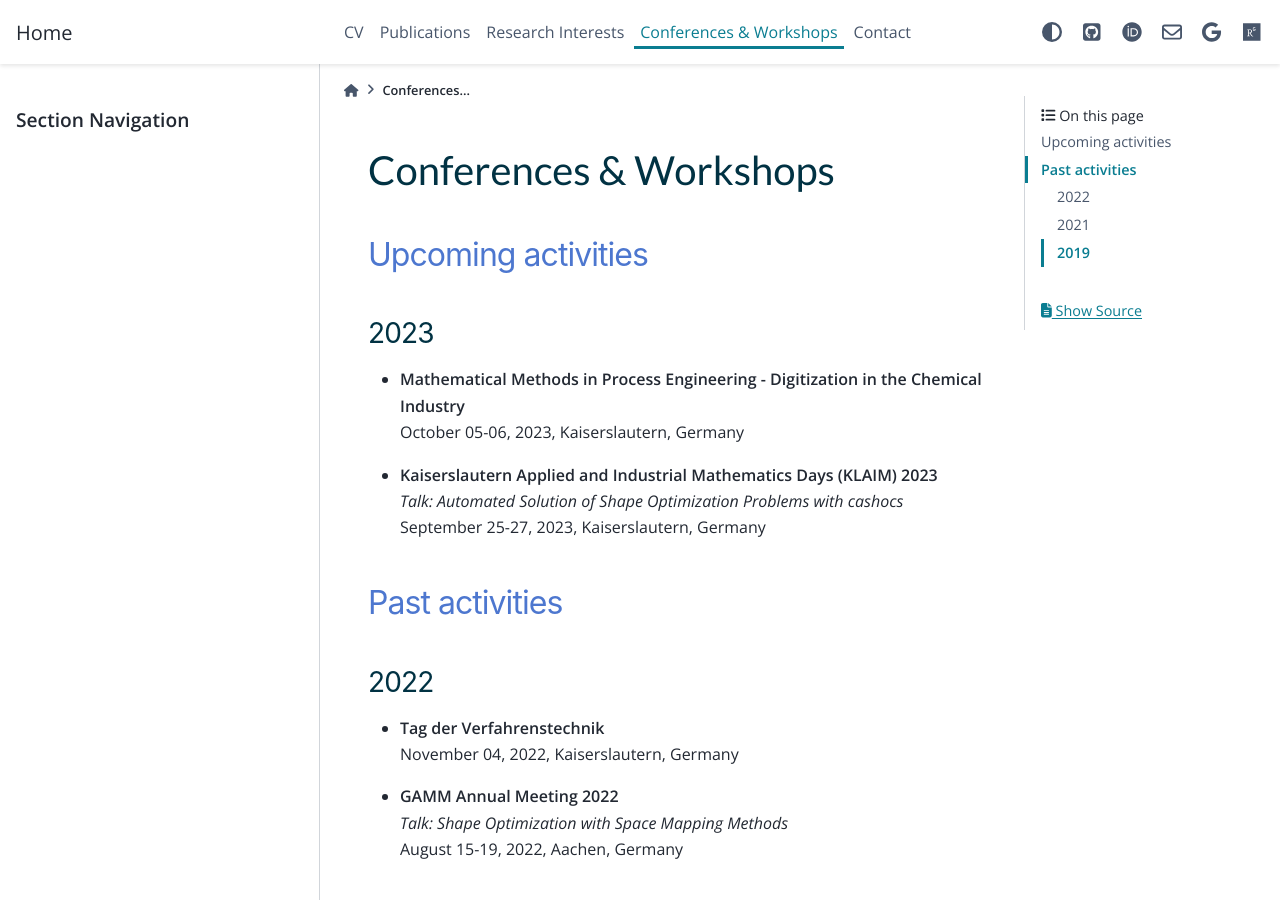
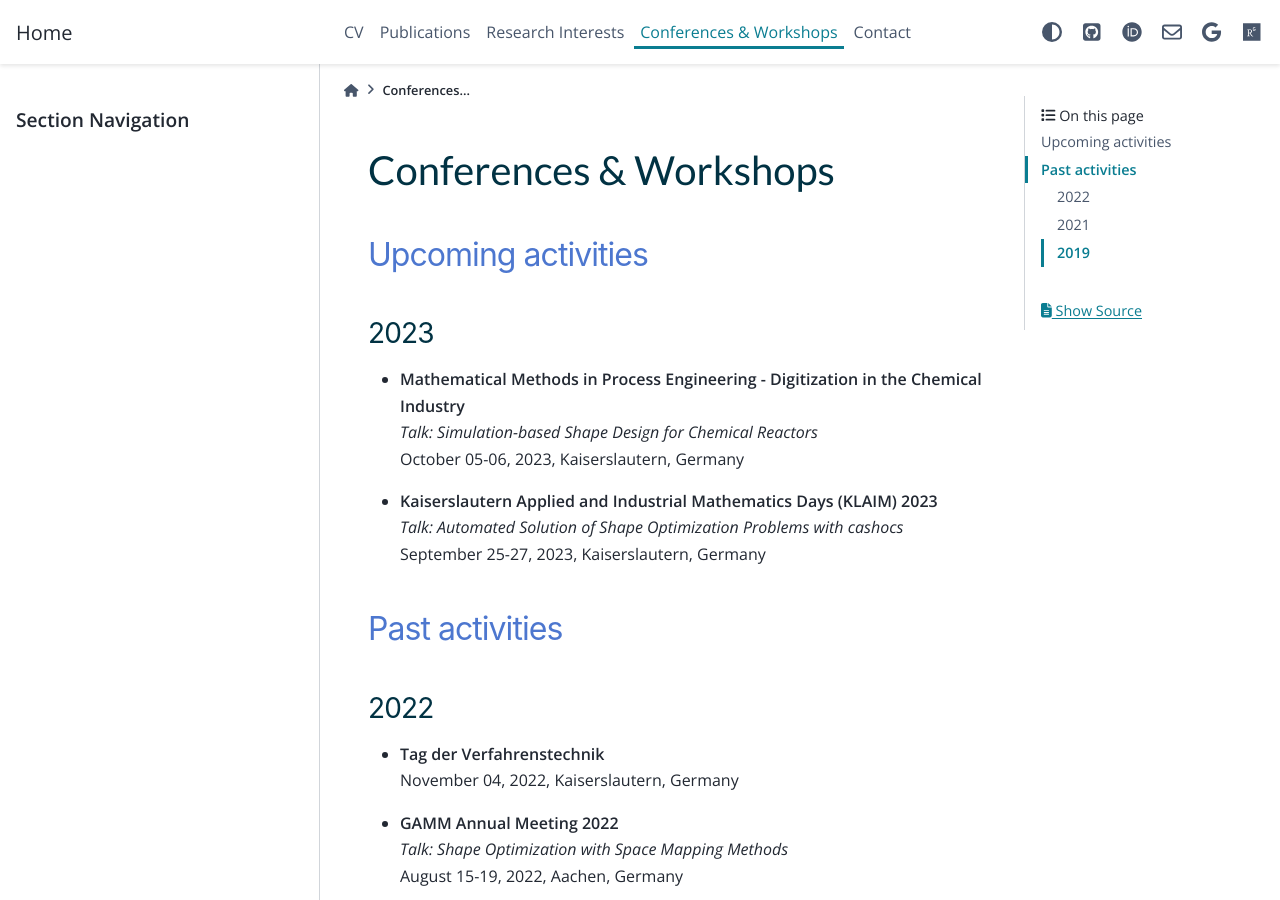
Before and after one commit to sblauth/sblauth.github.io, a Sphinx documentation site: the page built from source/conferences.rst, in a window 1280 px wide and 900 px high. Built offline with Sphinx 7.4.7 and the PyData theme 0.15.4, drawn with Linux system fonts in a browser that asks for light colours.

Commit message:
Update conferences.rst

```diff
--- a/source/conferences.rst
+++ b/source/conferences.rst
@@ -8,6 +8,7 @@ Upcoming activities
 ^^^^
 
 * | **Mathematical Methods in Process Engineering - Digitization in the Chemical Industry**
+  | *Talk: Simulation-based Shape Design for Chemical Reactors*
   | October 05-06, 2023, Kaiserslautern, Germany
 
 * | **Kaiserslautern Applied and Industrial Mathematics Days (KLAIM) 2023**
```
